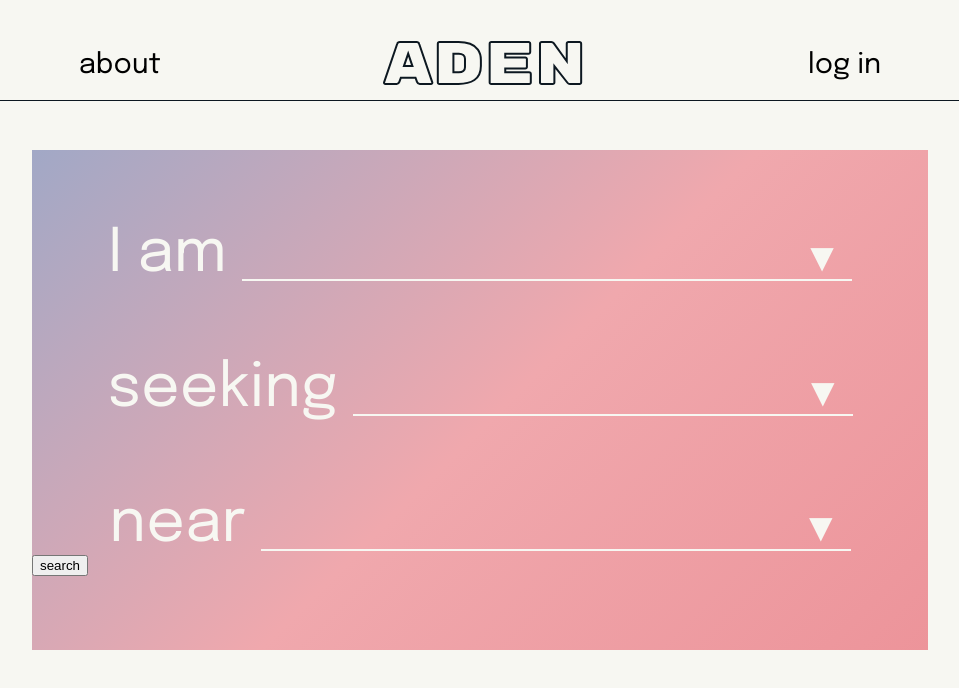
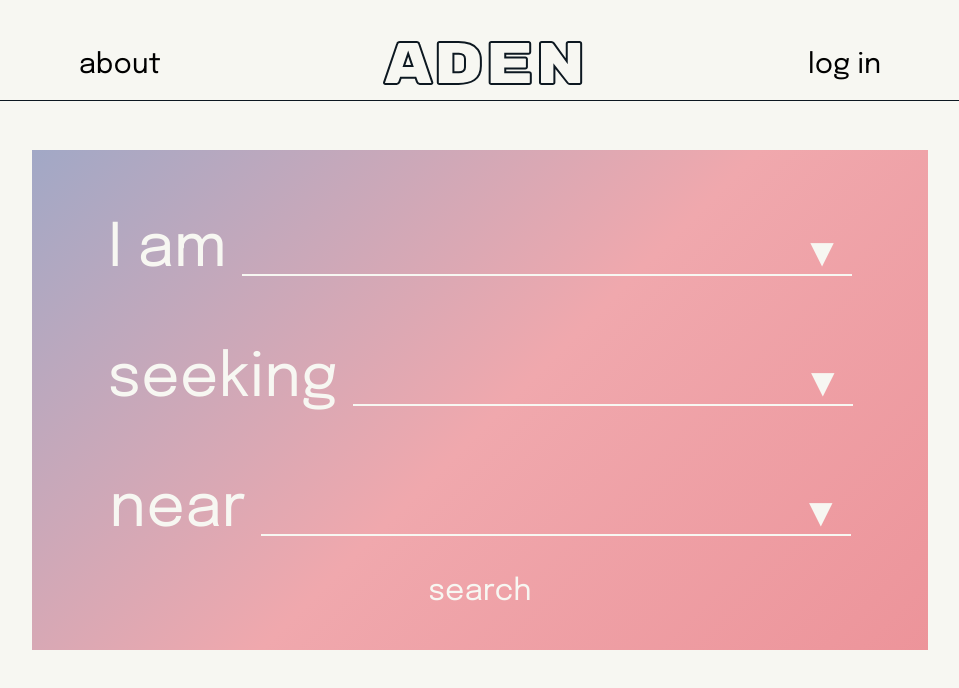
Before and after one commit to samuelmanor/ADEN, a React (Create React App) app in the folder client/: page / in a window 1280 px wide. Shown: the top 688 px of the page, without its empty margins (160-1119 px from the left). Built offline with nearby package versions, Linux system fonts and the light colour scheme.

Commit message:
searchui button -> type=submit, + css

```diff
--- a/client/src/App.scss
+++ b/client/src/App.scss
@@ -82,7 +82,7 @@ body {
         border-radius: 0;
         border: none;
         border-bottom: 2px solid $offwhite;
-        margin-top: 85px;
+        margin-top: 80px;
 
         text-align-last: right;
         padding-right: 10px;
@@ -105,6 +105,23 @@ body {
 
     #location {
         width: 590px;
+    }
+
+    button {
+        display: block;
+        margin: 0 auto;
+        margin-top: 35px;
+        cursor: pointer;
+
+        border: none;
+        background-color: transparent;
+        color: $offwhite;
+        font-family: $epilogue;
+        font-size: 30px;
+    }
+
+    button:hover {
+        border-bottom: 2px solid $offwhite;
     }
 }
 
--- a/client/src/Components/SearchUI.js
+++ b/client/src/Components/SearchUI.js
@@ -54,8 +54,11 @@ function SearchUI() {
                         <option value='5'>detroit</option>
                         <option value='6'>grand rapids</option>
                     </select>
+
+                    <button type='submit' onClick={handleSearch}>search</button>
                 </form>
-                <button onClick={handleSearch}>search</button>
+                {/* make this into submit button on form */}
+                {/* <button onClick={handleSearch}>search</button> */}
         </div>
     )
 }
```
